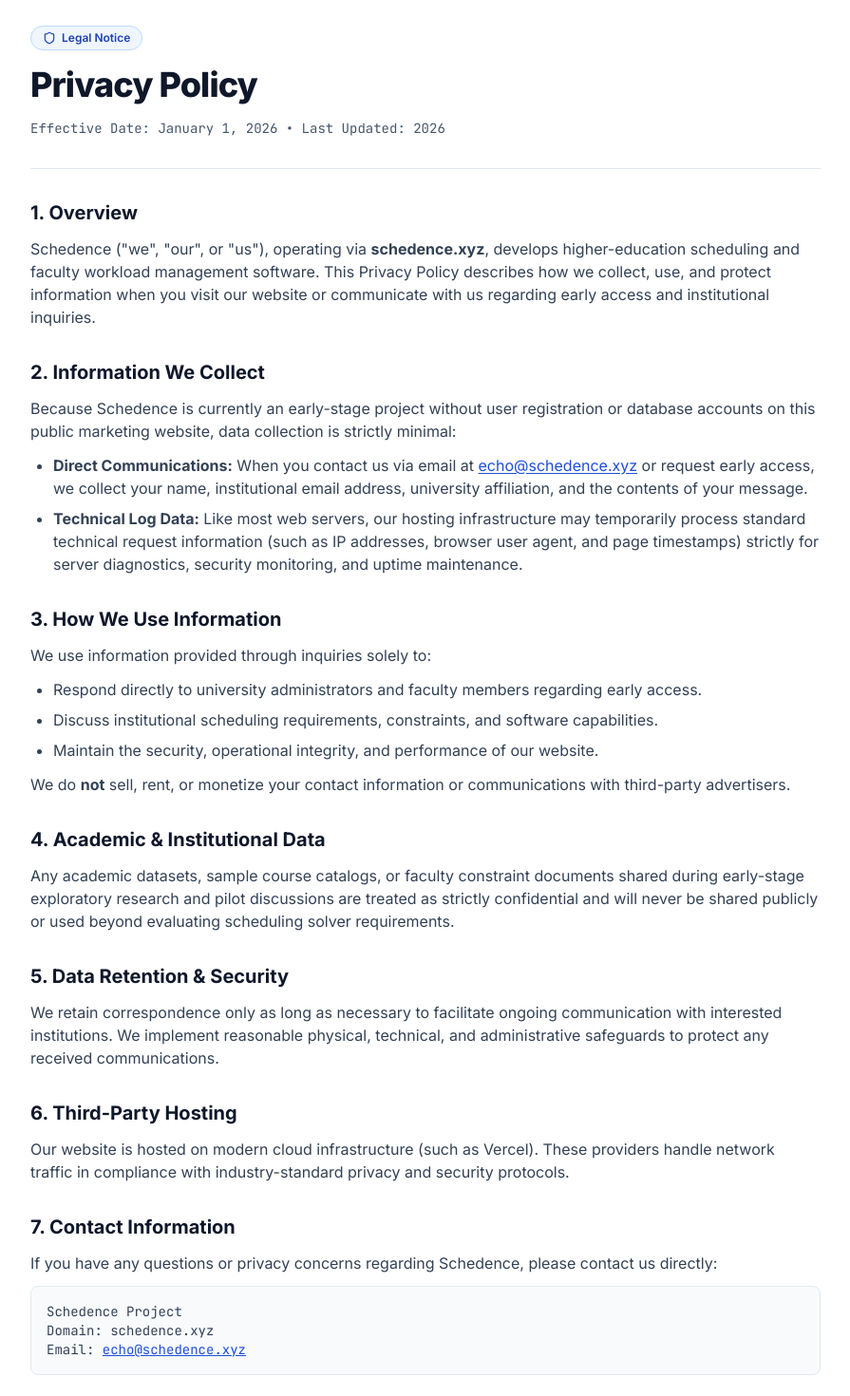
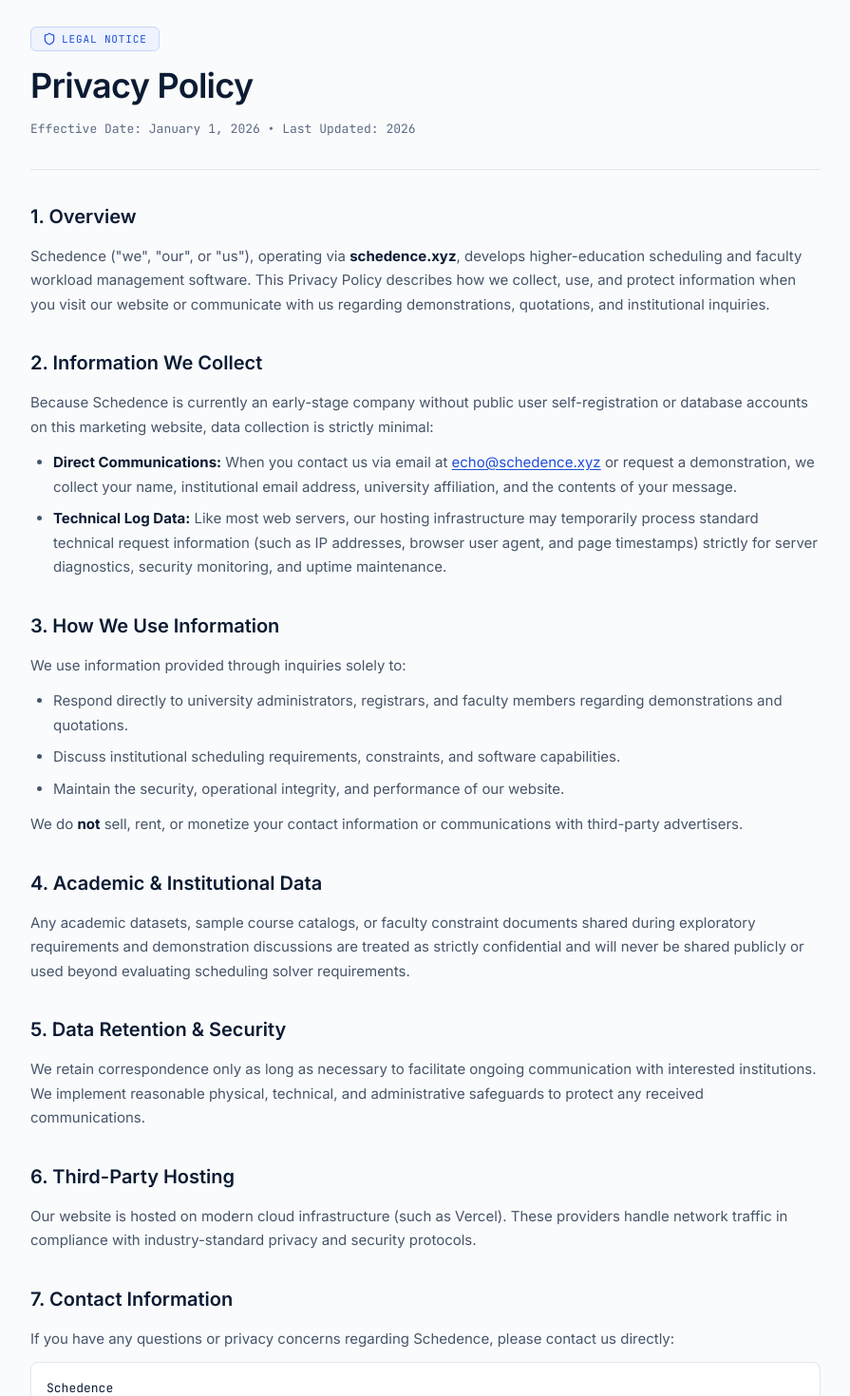
Before and after one commit to echo10000/schedence-site, a Next.js app: page /privacy in a window 1280 px wide. Shown: the part 160-1630 px from the top of the page at 95% size, without its empty margins (192-1087 px from the left). Built offline with nearby package versions, Linux system fonts and the light colour scheme.

Commit message:
feat(polish): update metadata and legal page design tokens (Phase 7)

```diff
--- a/src/app/layout.tsx
+++ b/src/app/layout.tsx
@@ -16,16 +16,16 @@
 
 export const metadata: Metadata = {
   metadataBase: new URL("https://schedence.xyz"),
-  title: "Schedence — Academic Scheduling & Faculty Workload Management",
+  title: "Schedence — Academic Scheduling & Faculty Workload Software",
   description:
-    "Schedence helps higher-education institutions manage faculty workloads, scheduling constraints, timetable generation, and academic scheduling conflicts.",
+    "Schedence generates timetables and manages faculty workloads against your institution's own rules, including availability, room constraints and designation load reductions. Conflicts are flagged before a schedule is published.",
   keywords: [
     "academic scheduling",
     "faculty workload management",
     "timetable generation",
     "university scheduling software",
+    "higher education scheduling",
     "course timetable solver",
-    "higher ed edtech",
     "classroom allocation",
     "curriculum scheduling"
   ],
@@ -42,23 +42,23 @@
     locale: "en_US",
     url: "https://schedence.xyz",
     siteName: "Schedence",
-    title: "Schedence — Academic Scheduling & Faculty Workload Management",
+    title: "Schedence — Academic Scheduling & Faculty Workload Software",
     description:
-      "Schedence helps higher-education institutions manage faculty workloads, scheduling constraints, timetable generation, and academic scheduling conflicts.",
+      "Schedence generates timetables and manages faculty workloads against your institution's own rules. Conflicts are flagged before a schedule is published.",
     images: [
       {
         url: "/og-image.png",
         width: 1200,
         height: 630,
-        alt: "Schedence — Academic Scheduling & Faculty Workload Management",
+        alt: "Schedence — Academic Scheduling & Faculty Workload Software",
       },
     ],
   },
   twitter: {
     card: "summary_large_image",
-    title: "Schedence — Academic Scheduling & Faculty Workload Management",
+    title: "Schedence — Academic Scheduling & Faculty Workload Software",
     description:
-      "Schedence helps higher-education institutions manage faculty workloads, scheduling constraints, timetable generation, and academic scheduling conflicts.",
+      "Schedence generates timetables and manages faculty workloads against your institution's own rules. Conflicts are flagged before a schedule is published.",
   },
   robots: {
     index: true,
--- a/src/app/privacy/page.tsx
+++ b/src/app/privacy/page.tsx
@@ -12,111 +12,111 @@
 
 export default function PrivacyPage() {
   return (
-    <div className="min-h-screen flex flex-col bg-white text-slate-800">
+    <div className="min-h-screen flex flex-col bg-page text-ink">
       <Navbar />
 
-      <main className="flex-1 max-w-4xl mx-auto px-4 sm:px-6 lg:px-8 py-12 sm:py-16">
+      <main className="flex-1 max-w-4xl mx-auto px-5 sm:px-8 py-12 sm:py-16">
         <div className="mb-8">
           <Link
             href="/"
-            className="inline-flex items-center text-sm font-medium text-blue-700 hover:text-blue-800 transition-colors gap-1.5 focus-visible:outline-none focus-visible:ring-2 focus-visible:ring-blue-600 rounded px-1 py-0.5"
+            className="inline-flex items-center text-[14px] font-medium text-brand hover:text-brand-hover transition-colors gap-1.5 focus-visible:outline-none focus-visible:ring-2 focus-visible:ring-brand rounded px-1 py-0.5"
           >
             <ArrowLeft className="w-4 h-4" />
             <span>Back to Schedence Home</span>
           </Link>
         </div>
 
-        <div className="space-y-4 pb-8 border-b border-slate-200">
-          <div className="inline-flex items-center gap-1.5 px-3 py-1 rounded-full text-xs font-semibold bg-blue-50 text-blue-800 border border-blue-200">
+        <div className="space-y-4 pb-8 border-b border-line">
+          <div className="inline-flex items-center gap-1.5 px-3 py-1 rounded-md text-[11px] font-mono uppercase tracking-[0.08em] bg-brand-subtle text-brand border border-brand-line">
             <Shield className="w-3.5 h-3.5" />
             <span>Legal Notice</span>
           </div>
-          <h1 className="text-3xl sm:text-4xl font-extrabold text-slate-900 tracking-tight">
+          <h1 className="text-3xl sm:text-4xl font-semibold tracking-[-0.02em] text-ink">
             Privacy Policy
           </h1>
-          <p className="text-sm text-slate-600 font-mono">
+          <p className="text-[13px] text-muted font-mono">
             Effective Date: January 1, 2026 • Last Updated: 2026
           </p>
         </div>
 
-        <div className="mt-8 space-y-8 text-sm sm:text-base text-slate-700 leading-relaxed">
+        <div className="mt-8 space-y-8 text-[15px] leading-[1.7] text-body">
           <section className="space-y-3">
-            <h2 className="text-xl font-bold text-slate-900">1. Overview</h2>
+            <h2 className="text-[20px] font-semibold text-ink">1. Overview</h2>
             <p>
               Schedence (&quot;we&quot;, &quot;our&quot;, or &quot;us&quot;), operating via{" "}
-              <strong>schedence.xyz</strong>, develops higher-education scheduling and faculty workload management software. This Privacy Policy describes how we collect, use, and protect information when you visit our website or communicate with us regarding early access and institutional inquiries.
+              <strong className="text-ink">schedence.xyz</strong>, develops higher-education scheduling and faculty workload management software. This Privacy Policy describes how we collect, use, and protect information when you visit our website or communicate with us regarding demonstrations, quotations, and institutional inquiries.
             </p>
           </section>
 
           <section className="space-y-3">
-            <h2 className="text-xl font-bold text-slate-900">2. Information We Collect</h2>
+            <h2 className="text-[20px] font-semibold text-ink">2. Information We Collect</h2>
             <p>
-              Because Schedence is currently an early-stage project without user registration or database accounts on this public marketing website, data collection is strictly minimal:
+              Because Schedence is currently an early-stage company without public user self-registration or database accounts on this marketing website, data collection is strictly minimal:
             </p>
             <ul className="list-disc pl-6 space-y-2">
               <li>
-                <strong>Direct Communications:</strong> When you contact us via email at{" "}
+                <strong className="text-ink">Direct Communications:</strong> When you contact us via email at{" "}
                 <a
                   href="mailto:echo@schedence.xyz"
-                  className="text-blue-700 underline underline-offset-2"
+                  className="text-brand underline underline-offset-2 hover:text-brand-hover"
                 >
                   echo@schedence.xyz
                 </a>{" "}
-                or request early access, we collect your name, institutional email address, university affiliation, and the contents of your message.
+                or request a demonstration, we collect your name, institutional email address, university affiliation, and the contents of your message.
               </li>
               <li>
-                <strong>Technical Log Data:</strong> Like most web servers, our hosting infrastructure may temporarily process standard technical request information (such as IP addresses, browser user agent, and page timestamps) strictly for server diagnostics, security monitoring, and uptime maintenance.
+                <strong className="text-ink">Technical Log Data:</strong> Like most web servers, our hosting infrastructure may temporarily process standard technical request information (such as IP addresses, browser user agent, and page timestamps) strictly for server diagnostics, security monitoring, and uptime maintenance.
               </li>
             </ul>
           </section>
 
           <section className="space-y-3">
-            <h2 className="text-xl font-bold text-slate-900">3. How We Use Information</h2>
+            <h2 className="text-[20px] font-semibold text-ink">3. How We Use Information</h2>
             <p>We use information provided through inquiries solely to:</p>
             <ul className="list-disc pl-6 space-y-2">
-              <li>Respond directly to university administrators and faculty members regarding early access.</li>
+              <li>Respond directly to university administrators, registrars, and faculty members regarding demonstrations and quotations.</li>
               <li>Discuss institutional scheduling requirements, constraints, and software capabilities.</li>
               <li>Maintain the security, operational integrity, and performance of our website.</li>
             </ul>
             <p>
-              We do <strong>not</strong> sell, rent, or monetize your contact information or communications with third-party advertisers.
+              We do <strong className="text-ink">not</strong> sell, rent, or monetize your contact information or communications with third-party advertisers.
             </p>
           </section>
 
           <section className="space-y-3">
-            <h2 className="text-xl font-bold text-slate-900">4. Academic & Institutional Data</h2>
+            <h2 className="text-[20px] font-semibold text-ink">4. Academic & Institutional Data</h2>
             <p>
-              Any academic datasets, sample course catalogs, or faculty constraint documents shared during early-stage exploratory research and pilot discussions are treated as strictly confidential and will never be shared publicly or used beyond evaluating scheduling solver requirements.
+              Any academic datasets, sample course catalogs, or faculty constraint documents shared during exploratory requirements and demonstration discussions are treated as strictly confidential and will never be shared publicly or used beyond evaluating scheduling solver requirements.
             </p>
           </section>
 
           <section className="space-y-3">
-            <h2 className="text-xl font-bold text-slate-900">5. Data Retention & Security</h2>
+            <h2 className="text-[20px] font-semibold text-ink">5. Data Retention & Security</h2>
             <p>
               We retain correspondence only as long as necessary to facilitate ongoing communication with interested institutions. We implement reasonable physical, technical, and administrative safeguards to protect any received communications.
             </p>
           </section>
 
           <section className="space-y-3">
-            <h2 className="text-xl font-bold text-slate-900">6. Third-Party Hosting</h2>
+            <h2 className="text-[20px] font-semibold text-ink">6. Third-Party Hosting</h2>
             <p>
               Our website is hosted on modern cloud infrastructure (such as Vercel). These providers handle network traffic in compliance with industry-standard privacy and security protocols.
             </p>
           </section>
 
           <section className="space-y-3">
-            <h2 className="text-xl font-bold text-slate-900">7. Contact Information</h2>
+            <h2 className="text-[20px] font-semibold text-ink">7. Contact Information</h2>
             <p>
               If you have any questions or privacy concerns regarding Schedence, please contact us directly:
             </p>
-            <div className="p-4 rounded-lg bg-slate-50 border border-slate-200 font-mono text-sm">
-              <div>Schedence Project</div>
+            <div className="p-4 rounded-lg bg-surface border border-line font-mono text-[13px] text-ink shadow-card">
+              <div>Schedence</div>
               <div>Domain: schedence.xyz</div>
               <div>
                 Email:{" "}
                 <a
                   href="mailto:echo@schedence.xyz"
-                  className="text-blue-700 underline"
+                  className="text-brand underline hover:text-brand-hover"
                 >
                   echo@schedence.xyz
                 </a>
--- a/src/app/terms/page.tsx
+++ b/src/app/terms/page.tsx
@@ -7,94 +7,94 @@
 
 export const metadata: Metadata = {
   title: "Terms of Service — Schedence",
-  description: "Terms of Service governing the use of the Schedence website and early access program.",
+  description: "Terms of Service governing the use of the Schedence website and institutional demonstrations.",
 };
 
 export default function TermsPage() {
   return (
-    <div className="min-h-screen flex flex-col bg-white text-slate-800">
+    <div className="min-h-screen flex flex-col bg-page text-ink">
       <Navbar />
 
-      <main className="flex-1 max-w-4xl mx-auto px-4 sm:px-6 lg:px-8 py-12 sm:py-16">
+      <main className="flex-1 max-w-4xl mx-auto px-5 sm:px-8 py-12 sm:py-16">
         <div className="mb-8">
           <Link
             href="/"
-            className="inline-flex items-center text-sm font-medium text-blue-700 hover:text-blue-800 transition-colors gap-1.5 focus-visible:outline-none focus-visible:ring-2 focus-visible:ring-blue-600 rounded px-1 py-0.5"
+            className="inline-flex items-center text-[14px] font-medium text-brand hover:text-brand-hover transition-colors gap-1.5 focus-visible:outline-none focus-visible:ring-2 focus-visible:ring-brand rounded px-1 py-0.5"
           >
             <ArrowLeft className="w-4 h-4" />
             <span>Back to Schedence Home</span>
           </Link>
         </div>
 
-        <div className="space-y-4 pb-8 border-b border-slate-200">
-          <div className="inline-flex items-center gap-1.5 px-3 py-1 rounded-full text-xs font-semibold bg-blue-50 text-blue-800 border border-blue-200">
+        <div className="space-y-4 pb-8 border-b border-line">
+          <div className="inline-flex items-center gap-1.5 px-3 py-1 rounded-md text-[11px] font-mono uppercase tracking-[0.08em] bg-brand-subtle text-brand border border-brand-line">
             <FileText className="w-3.5 h-3.5" />
             <span>Legal Agreement</span>
           </div>
-          <h1 className="text-3xl sm:text-4xl font-extrabold text-slate-900 tracking-tight">
+          <h1 className="text-3xl sm:text-4xl font-semibold tracking-[-0.02em] text-ink">
             Terms of Service
           </h1>
-          <p className="text-sm text-slate-600 font-mono">
+          <p className="text-[13px] text-muted font-mono">
             Effective Date: January 1, 2026 • Last Updated: 2026
           </p>
         </div>
 
-        <div className="mt-8 space-y-8 text-sm sm:text-base text-slate-700 leading-relaxed">
+        <div className="mt-8 space-y-8 text-[15px] leading-[1.7] text-body">
           <section className="space-y-3">
-            <h2 className="text-xl font-bold text-slate-900">1. Acceptance of Terms</h2>
+            <h2 className="text-[20px] font-semibold text-ink">1. Acceptance of Terms</h2>
             <p>
-              By accessing and using this website (<strong>schedence.xyz</strong>), you agree to comply with and be bound by these Terms of Service. If you do not agree to these terms, please discontinue using this website.
+              By accessing and using this website (<strong className="text-ink">schedence.xyz</strong>), you agree to comply with and be bound by these Terms of Service. If you do not agree to these terms, please discontinue using this website.
             </p>
           </section>
 
           <section className="space-y-3">
-            <h2 className="text-xl font-bold text-slate-900">2. Informational Purpose & Early Stage Project</h2>
+            <h2 className="text-[20px] font-semibold text-ink">2. Informational Purpose & Early Stage Project</h2>
             <p>
-              Schedence is an early-stage education technology project currently under development. All content on this website—including feature descriptions, architecture diagrams, and interface previews—is provided for informational and preview purposes only. It does not constitute a binding commercial service level agreement or a warranty of completed software features.
+              Schedence is an early-stage academic scheduling software company. Content on this website—including feature descriptions, architecture diagrams, and interface previews—is provided for informational and preview purposes only. It does not constitute a binding commercial service level agreement or a warranty of completed software features prior to an executed institutional agreement.
             </p>
           </section>
 
           <section className="space-y-3">
-            <h2 className="text-xl font-bold text-slate-900">3. Intellectual Property</h2>
+            <h2 className="text-[20px] font-semibold text-ink">3. Intellectual Property</h2>
             <p>
-              All trademarks, logos, copy, designs, visual assets, and code on schedence.xyz are the intellectual property of Schedence and its founder. You may not copy, reproduce, scrape, or distribute these materials without prior written consent.
+              All trademarks, copy, designs, visual assets, and code on schedence.xyz are the intellectual property of Schedence. You may not copy, reproduce, scrape, or distribute these materials without prior written consent.
             </p>
           </section>
 
           <section className="space-y-3">
-            <h2 className="text-xl font-bold text-slate-900">4. Early Access Participation</h2>
+            <h2 className="text-[20px] font-semibold text-ink">4. Demonstrations & Inquiries</h2>
             <p>
-              Submitting an inquiry for Early Access does not guarantee admittance to any future pilot program or commercial offering. Early access engagements are voluntary discussions to explore institutional scheduling requirements and evaluate algorithmic constraints.
+              Submitting an inquiry for a demonstration or quotation does not create a binding commercial obligation. Demonstration engagements are voluntary discussions to explore institutional scheduling requirements and evaluate algorithmic constraints.
             </p>
           </section>
 
           <section className="space-y-3">
-            <h2 className="text-xl font-bold text-slate-900">5. Limitation of Liability</h2>
+            <h2 className="text-[20px] font-semibold text-ink">5. Limitation of Liability</h2>
             <p>
-              To the fullest extent permitted by applicable law, Schedence and its developer shall not be liable for any direct, indirect, incidental, or consequential damages resulting from your use of or inability to access this website.
+              To the fullest extent permitted by applicable law, Schedence shall not be liable for any direct, indirect, incidental, or consequential damages resulting from your use of or inability to access this website.
             </p>
           </section>
 
           <section className="space-y-3">
-            <h2 className="text-xl font-bold text-slate-900">6. Modifications to Terms</h2>
+            <h2 className="text-[20px] font-semibold text-ink">6. Modifications to Terms</h2>
             <p>
               We reserve the right to revise these Terms of Service at any time. Changes become effective immediately upon posting to this website. Continued use of the website following changes constitutes acceptance.
             </p>
           </section>
 
           <section className="space-y-3">
-            <h2 className="text-xl font-bold text-slate-900">7. Contact</h2>
+            <h2 className="text-[20px] font-semibold text-ink">7. Contact</h2>
             <p>
               For legal inquiries regarding these Terms of Service, please reach out via email:
             </p>
-            <div className="p-4 rounded-lg bg-slate-50 border border-slate-200 font-mono text-sm">
+            <div className="p-4 rounded-lg bg-surface border border-line font-mono text-[13px] text-ink shadow-card">
               <div>Schedence Inquiries</div>
               <div>Domain: schedence.xyz</div>
               <div>
                 Email:{" "}
                 <a
                   href="mailto:echo@schedence.xyz"
-                  className="text-blue-700 underline"
+                  className="text-brand underline hover:text-brand-hover"
                 >
                   echo@schedence.xyz
                 </a>
```
